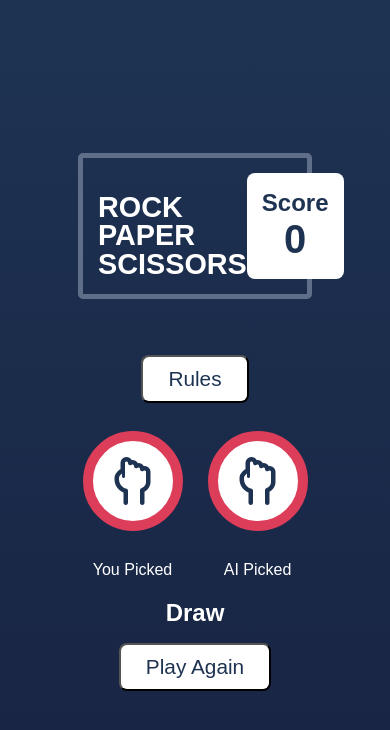
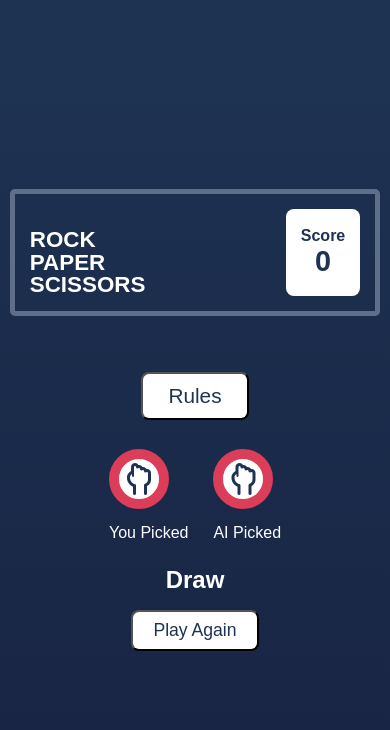
Before and after one commit to rahiqkhalid12/Rock-Paper-Scissors, a plain HTML site: page index.html in a window 390 px wide. Both pictures are taken after a click on the element 92 px from the left and 546 px from the top of the page. Drawn offline with Linux system fonts and the light colour scheme.

Commit message:
changes in css

```diff
--- a/style.css
+++ b/style.css
@@ -166,3 +166,88 @@ img{
     background-color: #fff;
     border-radius: 8px;
 }
+@media (max-width: 768px) {
+    .header {
+        width: 90%;
+    }
+
+    .game-container {
+        width: 90%;
+    }
+
+    .selectable {
+        font-size: 2.5rem;
+        width: 80px;
+        height: 80px;
+        margin-bottom: 15px;
+    }
+
+    .head {
+        font-size: 1.6rem;
+    }
+
+    .score-container {
+        font-size: 1.2rem;
+    }
+
+    #score {
+        font-size: 2rem;
+    }
+
+    .winner {
+        grid-template-columns: 1fr;
+        grid-template-rows: 1fr 1fr;
+    }
+
+    img {
+        width: 80%;
+        height: 50%;
+    }
+
+    #exit-button {
+        top: 22%;
+        left: 85%;
+        font-size: 1.1rem;
+    }
+}
+
+@media (max-width: 480px) {
+    .header {
+        width: 95%;
+    }
+
+    .head {
+        font-size: 1.4rem;
+    }
+
+    .score-container {
+        font-size: 1rem;
+    }
+
+    .selectable {
+        font-size: 2rem;
+        width: 60px;
+        height: 60px;
+    }
+
+    #score {
+        font-size: 1.8rem;
+    }
+
+    .winner {
+        grid-template-columns: 1fr;
+    }
+
+    .game-container {
+        width: 95%;
+    }
+
+    img {
+        width: 90%;
+    }
+
+    .play {
+        font-size: 1.1rem;
+        padding: 8px 20px;
+    }
+}
```
